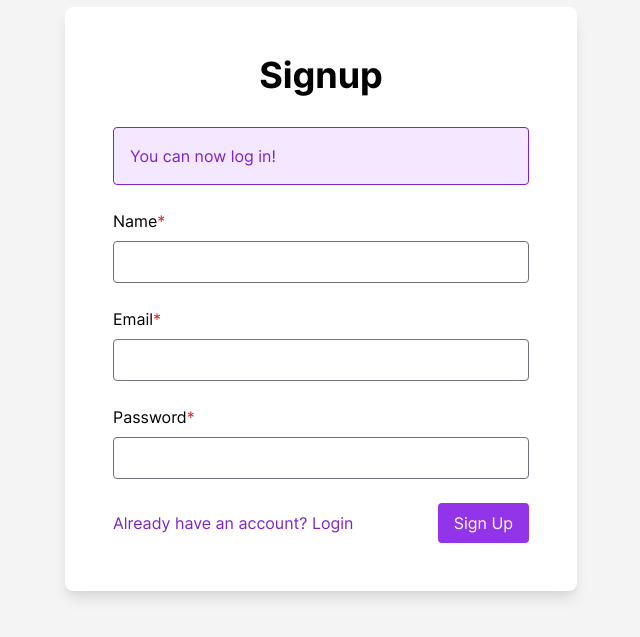
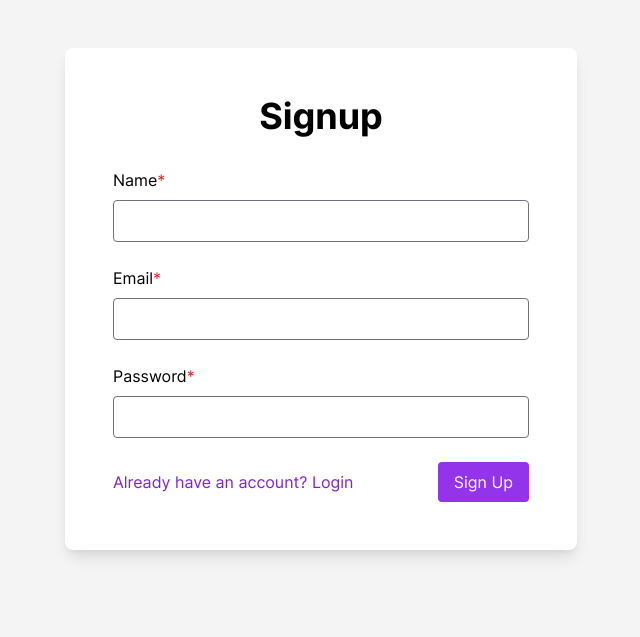
Before and after one commit to mo0th/aqrm, a Next.js app: page /signup in a window 1280 px wide. Shown: the part 101-738 px from the top of the page, without its empty margins (319-959 px from the left). Built offline with nearby package versions, Linux system fonts and the light colour scheme; no server answers.

Commit message:
show login prompt AFTER signup

```diff
--- a/src/pages/signup.tsx
+++ b/src/pages/signup.tsx
@@ -28,7 +28,7 @@ const SignupPage: React.FC<SignupPageProps> = () => {
   return (
     <CenteredCardLayout>
       <h1 className="mb-8 text-4xl font-bold text-center">Signup</h1>
-      {signup && (
+      {signup.status === 'success' && (
         <div className="mb-6">
           <Alert variant="success">
             You can now <Link href="/login">log in</Link>!
```
